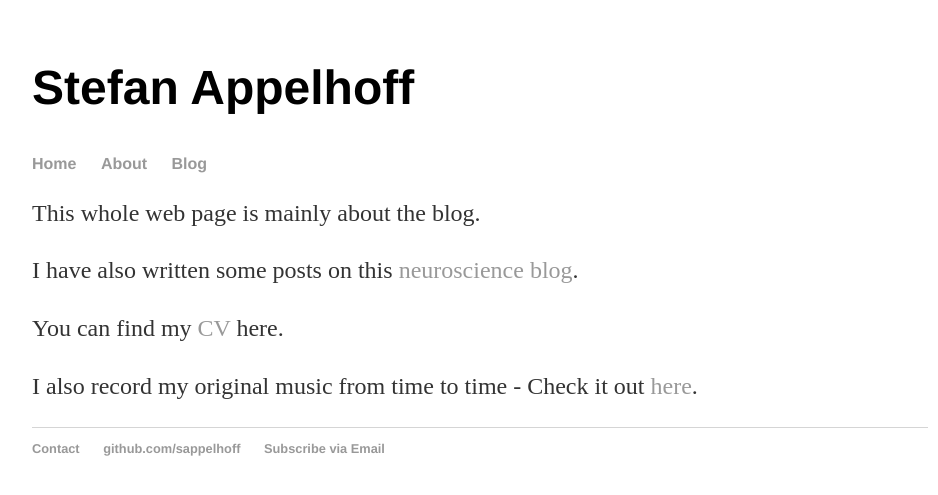
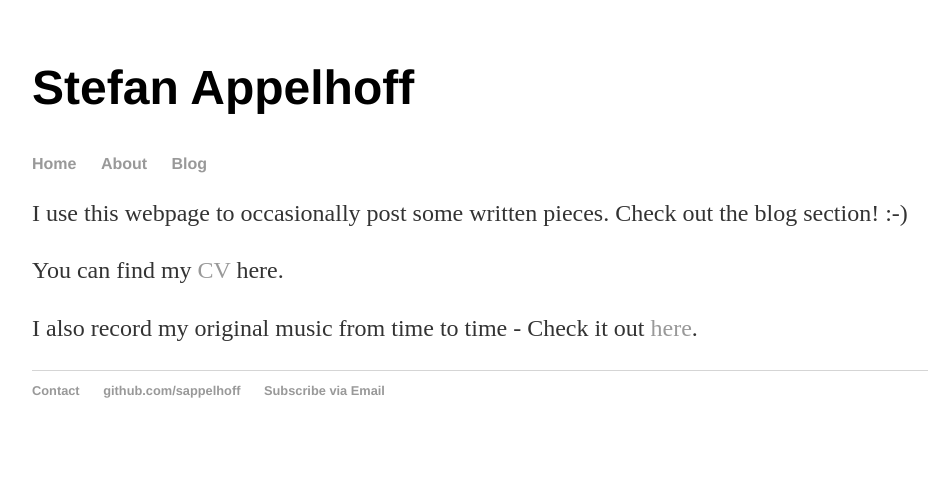
Before and after one commit to sappelhoff/sappelhoff.github.io, a Jekyll site: the page built from about/index.html, in a window 1280 px wide. Shown: the top 495 px of the page, without its empty margins (160-1098 px from the left). Built offline with Jekyll 4.4.1, drawn with Linux system fonts in a browser that asks for light colours.

Commit message:
removed scanberlin link from about. added info to cv

```diff
--- a/about/index.html
+++ b/about/index.html
@@ -4,14 +4,7 @@ title: Stefan Appelhoff About
 ---
 
 <p>
-	This whole web page is mainly about the blog.
-</p>
-
-
-<p>
-	I have also written some posts on this
-	<a target="_blank" href="https://scanberlin.com/author/sappelhoff/"
-		title="neuroscience blog">neuroscience blog</a>.
+	I use this webpage to occasionally post some written pieces. Check out the blog section! :-)
 </p>
 
 
--- a/cv/index.html
+++ b/cv/index.html
@@ -4,5 +4,9 @@ title: Stefan Appelhoff CV
 ---
 
 <p>
-:fire:
+    <ul>
+      <li>October 2017 - to date    PhD fellow at the [Einstein Center for Neuroscience](https://www.ecn-berlin.de "Link to ECN")</li>
+      <li>October 2015 - September 2017    Master of Science: "Social, Cognitive, and Affective Neuroscience" at Freie Universität Berlin</li>
+      <li>August 2012 - July 2015    Bachelor of Arts: "Integrated Social and Cognitive Psychology" at Jacobs University Bremen</li>
+    </ul>
 </p>
```
